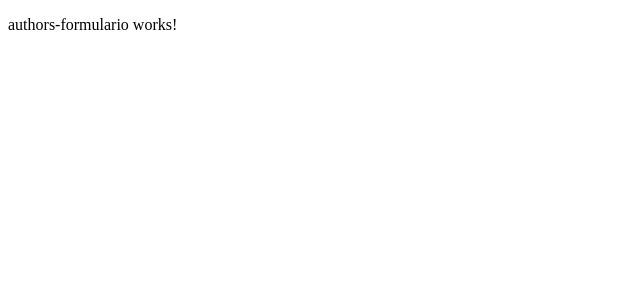
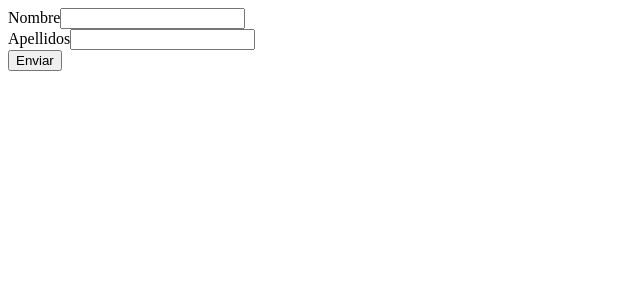
Before and after one commit to AliciaPG2021/testBooksAngular, an Angular app: page /newAuthor in a window 1280 px wide. Shown: the top 300 px of the page, without its empty margins (0-640 px from the left). Built offline with nearby package versions, Linux system fonts and the light colour scheme.

Commit message:
visualizar todos los autores y crear nuevos

```diff
--- a/src/app/app.module.ts
+++ b/src/app/app.module.ts
@@ -1,5 +1,6 @@
 import { NgModule } from '@angular/core';
 import { BrowserModule } from '@angular/platform-browser';
+import { HttpClientModule } from '@angular/common/http';
 
 import { AppRoutingModule } from './app-routing.module';
 import { AppComponent } from './app.component';
@@ -8,6 +9,7 @@ import { DetailComponent } from './components/detail/detail.component';
 import { FormularioComponent } from './components/formulario/formulario.component';
 import { AuthorsComponent } from './components/authors/authors.component';
 import { AuthorsFormularioComponent } from './components/authors-formulario/authors-formulario.component';
+import { ReactiveFormsModule } from '@angular/forms';
 
 @NgModule({
   declarations: [
@@ -20,7 +22,9 @@ import { AuthorsFormularioComponent } from './components/authors-formulario/auth
   ],
   imports: [
     BrowserModule,
-    AppRoutingModule
+    AppRoutingModule,
+    HttpClientModule,
+    ReactiveFormsModule
   ],
   providers: [],
   bootstrap: [AppComponent]
--- a/src/app/components/authors-formulario/authors-formulario.component.html
+++ b/src/app/components/authors-formulario/authors-formulario.component.html
@@ -1 +1,15 @@
-<p>authors-formulario works!</p>
+<form [formGroup]="formulario" (ngSubmit)="onSubmit()">
+
+    <div class="mb-3">
+        <label class="form-label">Nombre</label>
+        <input type="text" class="form-control" formControlName="first_name">
+    </div>
+    <div class="mb-3">
+        <label class="form-label">Apellidos</label>
+        <input type="text" class="form-control" formControlName="last_name">
+    </div>
+
+
+    <button class="btn btn-sucess">Enviar</button>
+
+</form>
--- a/src/app/components/authors-formulario/authors-formulario.component.ts
+++ b/src/app/components/authors-formulario/authors-formulario.component.ts
@@ -1,4 +1,7 @@
 import { Component, OnInit } from '@angular/core';
+import { FormControl, FormGroup } from '@angular/forms';
+import { Router } from '@angular/router';
+import { AuthorsService } from 'src/app/services/authors.service';
 
 @Component({
   selector: 'app-authors-formulario',
@@ -7,9 +10,31 @@ import { Component, OnInit } from '@angular/core';
 })
 export class AuthorsFormularioComponent implements OnInit {
 
-  constructor() { }
+  formulario: FormGroup
+
+  constructor(private authorsService: AuthorsService, private router: Router) {
+    this.formulario = new FormGroup({
+      first_name: new FormControl(),
+      last_name: new FormControl(),
+    })
+  }
 
   ngOnInit(): void {
   }
 
+  async onSubmit() {
+    const response = await this.authorsService.create(this.formulario.value);
+    console.log(response);
+
+    if (response['affectedRows'] === 1) {
+
+      alert('Profesor insertado');
+      this.formulario.reset();
+      this.router.navigate(['/authors']);
+
+
+    }
+
+  }
+
 }
--- a/src/app/components/authors/authors.component.html
+++ b/src/app/components/authors/authors.component.html
@@ -1 +1,13 @@
-<p>authors works!</p>
+<div class="autores">
+    <div class="autor" *ngFor="let author of arrAuthors">
+
+        <p>{{author.first_name}}</p>
+        <p>{{author.last_name}}</p>
+
+    </div>
+
+</div>
+
+<div>
+    <button [routerLink]="['/newAuthor']">Introduce un nuevo autor</button>
+</div>
--- a/src/app/components/authors/authors.component.ts
+++ b/src/app/components/authors/authors.component.ts
@@ -1,4 +1,6 @@
 import { Component, OnInit } from '@angular/core';
+import { authors } from 'interfaces/authors.interface';
+import { AuthorsService } from 'src/app/services/authors.service';
 
 @Component({
   selector: 'app-authors',
@@ -7,9 +9,19 @@ import { Component, OnInit } from '@angular/core';
 })
 export class AuthorsComponent implements OnInit {
 
-  constructor() { }
+  arrAuthors: authors[];
+
+  constructor(private authorsService: AuthorsService) { }
+
 
   ngOnInit(): void {
+    this.authorsService.getAllAuthors()
+      .then(response => {
+        console.log(response);
+        this.arrAuthors = response;
+
+      })
+      .catch(error => console.log(error))
   }
 
 }
--- a/src/app/services/authors.service.ts
+++ b/src/app/services/authors.service.ts
@@ -1,9 +1,35 @@
+import { HttpClient } from '@angular/common/http';
 import { Injectable } from '@angular/core';
+import { authors } from 'interfaces/authors.interface';
+
 
 @Injectable({
   providedIn: 'root'
 })
 export class AuthorsService {
 
-  constructor() { }
+  private baseUrl: string;
+
+  constructor(private httpClient: HttpClient) {
+    this.baseUrl = 'http://localhost:3000/api/authors'
+  }
+
+
+  //Todos los autores --->  GET http://localhost:3000/api/authors
+
+  getAllAuthors(): Promise<authors[]> {
+    return this.httpClient.get<authors[]>(this.baseUrl).toPromise();
+  }
+
+
+
+  //Crear autores nuevos ---> POST http://localhost:3000/api/authors
+
+  create(formValues) {
+
+    return this.httpClient.post(this.baseUrl, formValues).toPromise();
+
+  }
+
+
 }
```
